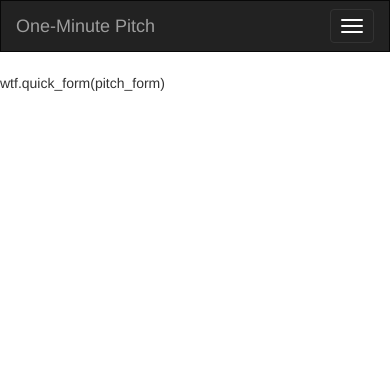
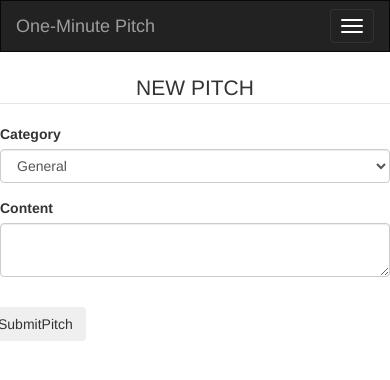
Before and after one commit to lydiah1wachira/pitch-app, a Flask app: page /pitch/new in a window 390 px wide; the page is wider, and only the part inside the window is pictured. Shown: the top 380 px of that part. Run offline with Flask 2, Linux system fonts and the light colour scheme; the visitor is signed in with stand-in values (Sample User, id 1); data comes from the database, SQL or seed files in the repository; some libraries are stand-ins or nearby versions.

```diff
--- a/app/templates/pitch.html
+++ b/app/templates/pitch.html
@@ -3,9 +3,50 @@
 
   {% block content %}
     <div class="row">
-      <div class="col-md-3"></div>
-      <div class="col-md-6">
-        wtf.quick_form(pitch_form)
+      <div class="col-md-4"></div>
+      <div class="col-md-5">
+        <form method="POST" action="">
+          {{ form.hidden_tag() }}
+          <fieldset class="form-group">
+              <legend class="border-bottom mb-4 text-center">NEW PITCH</legend>
+              <div class="form-group mb-2">
+                  {{ form.category.label(class="form-control-label") }}
+                  {% if form.category.errors %}
+                      {{ form.category(class="form-control form-control-lg is-invalid") }}
+                      <div class="invalid-feedback">
+                          {% for error in form.category.errors %}
+                              <span>{{ error }}</span>
+                          {% endfor %}
+                      </div>
+                  {% else %}
+                      {{ form.category(class="form-control form-control-lg") }}
+                  {% endif %}
+              </div>
+              <div class="form-group mb-2">
+                  {{ form.content.label(class="form-control-label") }}
+                  {% if form.content.errors %}
+                      {{ form.content(class="form-control form-control-lg is-invalid") }}
+                      <div class="invalid-feedback">
+                          {% for error in form.content.errors %}
+                              <span>{{ error }}</span>
+                          {% endfor %}
+                      </div>
+                  {% else %}
+                      {{ form.content(class="form-control form-control-lg") }}
+                  {% endif %}
+              </div>
+
+          </fieldset>
+          <div class="form-group">
+              <div class="row">
+                  <div class="col"></div>
+                  <div class="col">
+                      {{ form.submit(class="btn btn-outline-info button-17") }}
+                  </div>
+                  <div class="col"></div>
+              </div>
+          </div>
+      </form>
       </div>
       <div class="col-md-3"></div>
 
```
Also changed, not shown: app/templates/general.html (+19 -2 lines).
